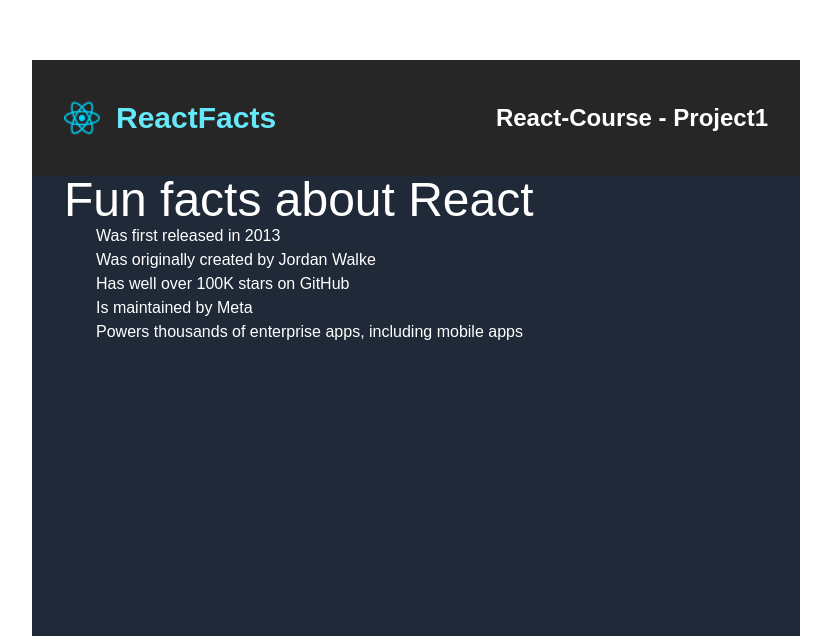
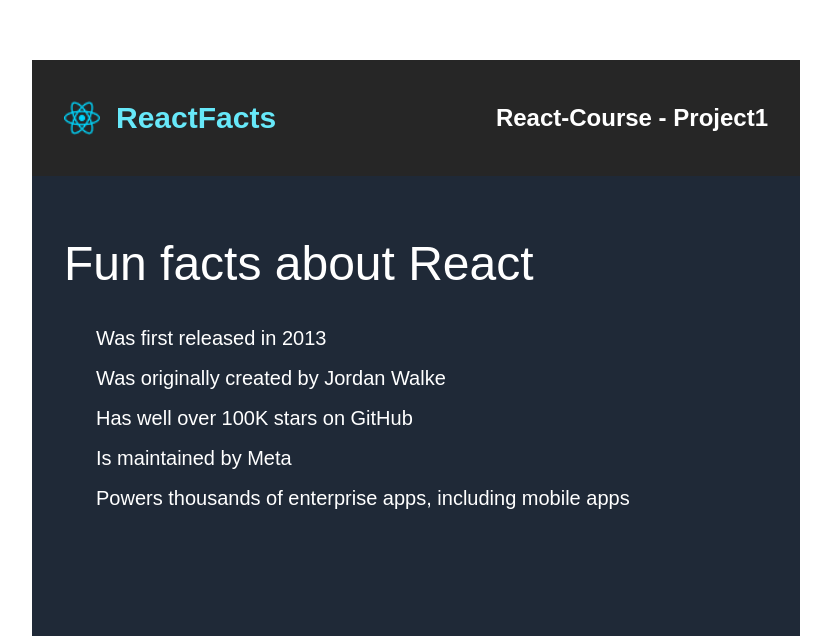
Before and after one commit to tuyishimejohnson/React_Practice, a React (Create React App) app: page / in a window 1280 px wide. Shown: the part 164-800 px from the top of the page, without its empty margins (224-1055 px from the left). Built offline with nearby package versions, Linux system fonts and the light colour scheme.

Commit message:
Added the background color

```diff
--- a/src/navigation.jsx
+++ b/src/navigation.jsx
@@ -14,9 +14,9 @@
           </div>
 
 
-          <div className="body1">
-            <h1 className='text-5xl pl-8'>Fun facts about React</h1>
-            <ul className="pl-16">
+          <div className="pt-16">
+            <h1 className='text-5xl pl-8 pb-9'>Fun facts about React</h1>
+            <ul className="pl-16 flex flex-col gap-3 text-xl">
               <li>Was first released in 2013</li>
               <li>Was originally created by Jordan Walke</li>
               <li>Has well over 100K stars on GitHub</li>
```
